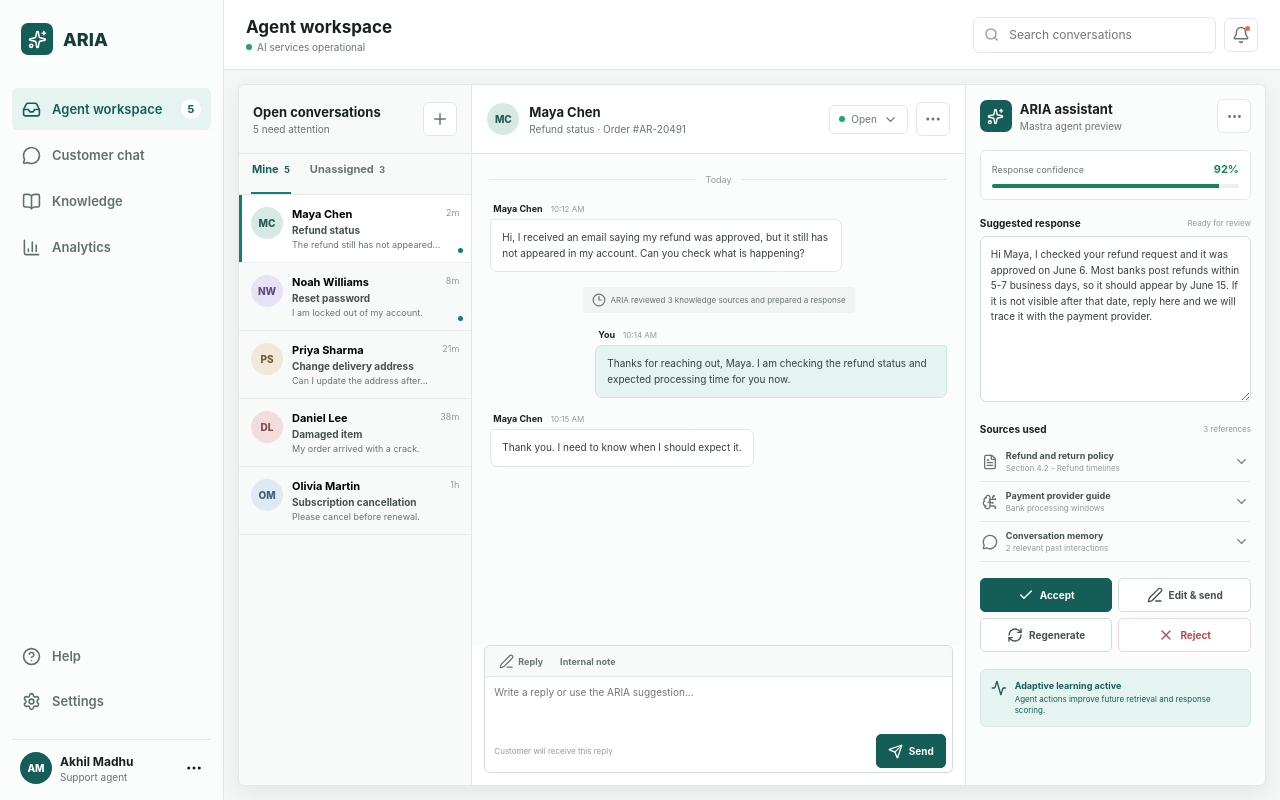
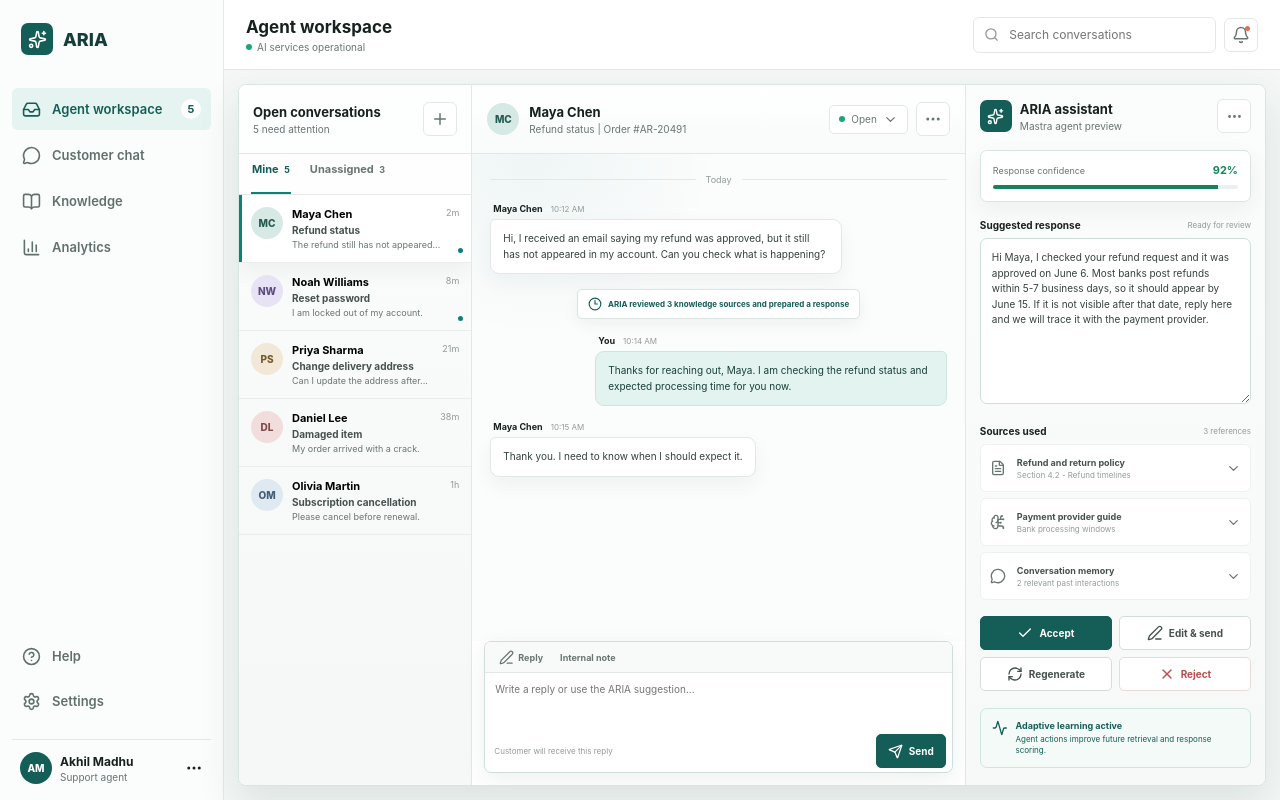
Before and after one commit to akhilmadhuklkl/aria-major-project, a React (Vite) app in the folder aria-app/: page / in a window 1280 px wide. Built offline with nearby package versions, Linux system fonts and the light colour scheme; no server answers.

Commit message:
Polish agent workspace interface

```diff
--- a/aria-app/src/App.css
+++ b/aria-app/src/App.css
@@ -47,20 +47,20 @@ button { cursor: pointer; }
 .icon-button i { position: absolute; right: 7px; top: 7px; width: 5px; height: 5px; border-radius: 50%; background: #e26d50; }
 .main-content { flex: 1; min-height: 0; padding: 14px; }
 
-.workspace-grid { height: calc(100vh - 98px); min-height: 660px; display: grid; grid-template-columns: minmax(220px, 0.78fr) minmax(420px, 1.65fr) minmax(292px, 1fr); background: var(--surface); border: 1px solid var(--line); box-shadow: var(--shadow); overflow: hidden; border-radius: 7px; }
+.workspace-grid { height: calc(100vh - 98px); min-height: 660px; display: grid; grid-template-columns: minmax(220px, 0.78fr) minmax(420px, 1.65fr) minmax(292px, 1fr); background: var(--surface); border: 1px solid #d9e5e1; box-shadow: 0 18px 44px rgba(24, 61, 54, 0.11); overflow: hidden; border-radius: 8px; }
 .queue-panel, .chat-panel, .ai-panel { min-width: 0; }
-.queue-panel { border-right: 1px solid var(--line); background: var(--surface-soft); }
-.panel-heading { height: 69px; padding: 0 14px; display: flex; align-items: center; justify-content: space-between; border-bottom: 1px solid var(--line); }
+.queue-panel { border-right: 1px solid var(--line); background: linear-gradient(180deg, #fbfcfc 0%, #f5f8f7 100%); }
+.panel-heading { height: 69px; padding: 0 14px; display: flex; align-items: center; justify-content: space-between; border-bottom: 1px solid var(--line); background: rgba(255, 255, 255, .7); }
 .panel-heading h2, .chat-header h2, .ai-title h2, .customer-chat-header h2 { margin: 0; font-size: 13px; font-weight: 750; }
 .panel-heading span, .chat-header span, .ai-title span, .customer-chat-header span { display: block; margin-top: 3px; color: var(--muted); font-size: 10px; }
-.queue-tabs { height: 41px; padding: 0 12px; display: flex; gap: 18px; align-items: flex-end; border-bottom: 1px solid var(--line); }
+.queue-tabs { height: 41px; padding: 0 12px; display: flex; gap: 18px; align-items: flex-end; border-bottom: 1px solid var(--line); background: rgba(255, 255, 255, .45); }
 .queue-tabs button { height: 100%; padding: 0 1px 8px; border: 0; border-bottom: 2px solid transparent; background: transparent; color: var(--muted); font-size: 11px; font-weight: 650; }
 .queue-tabs button.active { border-color: var(--teal); color: var(--teal-dark); }
 .queue-tabs b { margin-left: 3px; font-size: 9px; }
 .conversation-list { overflow-y: auto; }
 .conversation-row { position: relative; width: 100%; padding: 12px; display: grid; grid-template-columns: 32px 1fr; gap: 9px; border: 0; border-bottom: 1px solid #e9edeb; background: transparent; text-align: left; }
-.conversation-row:hover { background: white; }
-.conversation-row.selected { background: white; box-shadow: inset 3px 0 var(--teal); }
+.conversation-row:hover { background: rgba(255, 255, 255, .75); }
+.conversation-row.selected { background: white; box-shadow: inset 3px 0 var(--teal), 0 8px 22px rgba(27, 55, 50, .06); }
 .avatar { width: 32px; height: 32px; display: grid; place-items: center; border-radius: 50%; background: #d6e9e5; color: #255a53; font-size: 10px; font-weight: 800; }
 .avatar.agent { background: var(--teal-dark); color: white; }
 .tone-2 { background: #e7e3f4; color: #5c4d7c; } .tone-3 { background: #f2e8d7; color: #765a2d; } .tone-4 { background: #f2dddd; color: #7f4b4b; } .tone-5 { background: #dfe9f2; color: #425f78; }
@@ -73,9 +73,9 @@ button { cursor: pointer; }
 .unread-dot { position: absolute; right: 8px; bottom: 9px; width: 5px; height: 5px; border-radius: 50%; background: var(--teal); }
 
 .chat-panel { display: grid; grid-template-rows: 69px 1fr auto; background: white; border-right: 1px solid var(--line); }
-.chat-header { padding: 0 15px; display: grid; grid-template-columns: 34px 1fr auto 34px; align-items: center; gap: 8px; border-bottom: 1px solid var(--line); }
+.chat-header { padding: 0 15px; display: grid; grid-template-columns: 34px 1fr auto 34px; align-items: center; gap: 8px; border-bottom: 1px solid var(--line); background: linear-gradient(180deg, #ffffff 0%, #f8fbfa 100%); }
 .status-button { height: 29px; padding: 0 9px; display: flex; align-items: center; gap: 6px; border: 1px solid var(--line); border-radius: 5px; background: white; color: var(--muted); font-size: 10px; }
-.chat-history { overflow-y: auto; padding: 16px 18px; background: #fbfcfc; }
+.chat-history { overflow-y: auto; padding: 16px 18px; background: radial-gradient(circle at 12% 0%, rgba(13, 129, 118, .05), transparent 28%), #fbfcfc; }
 .date-divider { display: flex; align-items: center; gap: 10px; margin: 4px 0 18px; color: var(--faint); font-size: 9px; }
 .date-divider::before, .date-divider::after { content: ''; height: 1px; flex: 1; background: var(--line); }
 .message { width: fit-content; max-width: 77%; margin-bottom: 15px; }
@@ -83,13 +83,13 @@ button { cursor: pointer; }
 .message-meta { margin: 0 3px 5px; display: flex; gap: 8px; align-items: center; }
 .message-meta strong { font-size: 9px; }
 .message-meta time { color: var(--faint); font-size: 8px; }
-.message p { margin: 0; padding: 10px 11px; border: 1px solid var(--line); border-radius: 3px 7px 7px 7px; background: white; color: #35413e; font-size: 10px; line-height: 1.55; }
-.message.agent p { border-color: #cfe5df; border-radius: 7px 3px 7px 7px; background: var(--teal-soft); }
-.system-event { width: fit-content; margin: 5px auto 16px; padding: 6px 9px; display: flex; gap: 5px; align-items: center; border-radius: 4px; background: #f1f4f3; color: var(--muted); font-size: 8px; }
-.composer { margin: 0 12px 12px; border: 1px solid var(--line-strong); border-radius: 6px; overflow: hidden; }
+.message p { margin: 0; padding: 11px 12px; border: 1px solid var(--line); border-radius: 5px 9px 9px 9px; background: white; color: #35413e; font-size: 10px; line-height: 1.55; box-shadow: 0 8px 20px rgba(27, 55, 50, .05); }
+.message.agent p { border-color: #cfe5df; border-radius: 9px 5px 9px 9px; background: #e3f3ef; color: #183f39; box-shadow: none; }
+.system-event { width: fit-content; margin: 5px auto 16px; padding: 7px 10px; display: flex; gap: 6px; align-items: center; border: 1px solid #d8e5e1; border-radius: 5px; background: white; color: var(--teal-dark); font-size: 8px; font-weight: 750; box-shadow: 0 6px 16px rgba(27, 55, 50, .05); }
+.composer { margin: 0 12px 12px; border: 1px solid #cfded9; border-radius: 7px; overflow: hidden; box-shadow: 0 8px 24px rgba(24, 61, 54, 0.07); }
 .composer-tools { height: 31px; padding: 0 7px; display: flex; gap: 3px; border-bottom: 1px solid var(--line); background: var(--surface-soft); }
 .composer-tools button { padding: 0 7px; display: flex; align-items: center; gap: 4px; border: 0; background: transparent; color: var(--muted); font-size: 9px; font-weight: 650; }
-.composer textarea { width: 100%; height: 54px; resize: none; padding: 9px; border: 0; outline: 0; color: var(--ink); font-size: 10px; }
+.composer textarea { width: 100%; height: 58px; resize: none; padding: 10px; border: 0; outline: 0; color: var(--ink); font-size: 10px; background: white; }
 .composer-footer { height: 37px; padding: 0 6px 5px 9px; display: flex; align-items: center; justify-content: space-between; }
 .composer-footer span { color: var(--faint); font-size: 8px; }
 .primary-button, .secondary-button, .reject-button, .filter-button, .filter-select { height: 34px; padding: 0 11px; display: inline-flex; align-items: center; justify-content: center; gap: 6px; border-radius: 5px; font-size: 10px; font-weight: 700; }
@@ -102,10 +102,10 @@ button { cursor: pointer; }
 .reject-button { border: 1px solid #edd9d9; background: white; color: var(--danger); }
 .icon-only { width: 36px; padding: 0; }
 
-.ai-panel { padding: 14px; overflow-y: auto; background: #fbfcfc; }
+.ai-panel { padding: 14px; overflow-y: auto; background: linear-gradient(180deg, #fbfcfc 0%, #f6f9f8 100%); }
 .ai-title { display: flex; align-items: center; justify-content: space-between; }
 .ai-title > div { display: flex; align-items: center; gap: 8px; }
-.confidence-row { margin-top: 17px; padding: 11px; border: 1px solid var(--line); border-radius: 6px; background: white; }
+.confidence-row { margin-top: 17px; padding: 12px; border: 1px solid #d8e5e1; border-radius: 7px; background: white; box-shadow: 0 8px 22px rgba(27, 55, 50, .06); }
 .confidence-row > div:first-child { display: flex; align-items: center; justify-content: space-between; font-size: 9px; color: var(--muted); }
 .confidence-row strong { color: var(--success); font-size: 11px; }
 .confidence-track { height: 4px; margin-top: 8px; overflow: hidden; border-radius: 2px; background: #eaf0ee; }
@@ -114,13 +114,14 @@ button { cursor: pointer; }
 .section-label { margin-bottom: 7px; display: flex; align-items: center; justify-content: space-between; }
 .section-label span { font-size: 10px; font-weight: 750; }
 .section-label small { color: var(--faint); font-size: 8px; }
-.suggestion-block textarea { width: 100%; height: 166px; resize: vertical; padding: 10px; border: 1px solid var(--line-strong); border-radius: 6px; outline-color: var(--teal); color: #35413e; background: white; font-size: 10px; line-height: 1.55; }
-.source-row { width: 100%; padding: 8px 2px; display: grid; grid-template-columns: 18px 1fr 15px; align-items: center; gap: 6px; border: 0; border-bottom: 1px solid var(--line); background: transparent; color: var(--muted); text-align: left; }
+.suggestion-block textarea { width: 100%; height: 166px; resize: vertical; padding: 11px; border: 1px solid #cfded9; border-radius: 7px; outline-color: var(--teal); color: #35413e; background: white; font-size: 10px; line-height: 1.55; box-shadow: inset 0 1px 0 rgba(255, 255, 255, .8); }
+.source-row { width: 100%; min-height: 48px; margin-bottom: 6px; padding: 8px 9px; display: grid; grid-template-columns: 20px 1fr 15px; align-items: center; gap: 7px; border: 1px solid #eef1f0; border-radius: 6px; background: white; color: var(--muted); text-align: left; }
+.source-row:hover { border-color: #cfe5df; background: #f8fbfa; }
 .source-row span, .source-row strong, .source-row small { display: block; min-width: 0; }
 .source-row strong { color: #45514e; font-size: 9px; }
 .source-row small { margin-top: 2px; color: var(--faint); font-size: 8px; }
-.ai-actions { margin-top: 16px; display: grid; grid-template-columns: 1fr 1fr; gap: 6px; }
-.learning-note { margin-top: 17px; padding: 10px; display: flex; gap: 8px; border: 1px solid #d7e9e5; border-radius: 6px; background: var(--teal-soft); color: var(--teal-dark); }
+.ai-actions { margin-top: 16px; display: grid; grid-template-columns: 1fr 1fr; gap: 7px; }
+.learning-note { margin-top: 17px; padding: 11px; display: flex; gap: 8px; border: 1px solid #cfe5df; border-radius: 7px; background: #f4faf8; color: var(--teal-dark); }
 .learning-note p, .learning-note strong, .learning-note span { display: block; margin: 0; }
 .learning-note strong { font-size: 9px; }
 .learning-note span { margin-top: 3px; font-size: 8px; line-height: 1.4; }
--- a/aria-app/src/components/AgentWorkspace/ChatPanel.tsx
+++ b/aria-app/src/components/AgentWorkspace/ChatPanel.tsx
@@ -1,4 +1,4 @@
-import { ChevronDown, MoreHorizontal, Send, Clock3, Edit3 } from 'lucide-react'
+import { ChevronDown, Clock3, Edit3, MoreHorizontal, Send } from 'lucide-react'
 import type { Conversation } from '../../types'
 import { Message } from '../Common/Message'
 
@@ -11,7 +11,7 @@ export function ChatPanel({ selected }: ChatPanelProps) {
     <div className="chat-panel">
       <div className="chat-header">
         <div className={`avatar tone-${selected.id}`}>{selected.initials}</div>
-        <div><h2>{selected.customer}</h2><span>{selected.subject} · Order #AR-20491</span></div>
+        <div><h2>{selected.customer}</h2><span>{selected.subject} | Order #AR-20491</span></div>
         <button className="status-button"><i /> Open <ChevronDown size={15} /></button>
         <button className="icon-button"><MoreHorizontal size={18} /></button>
       </div>
```
Also changed, not shown: 1 other file (tests, documents, lock files or other folders).
